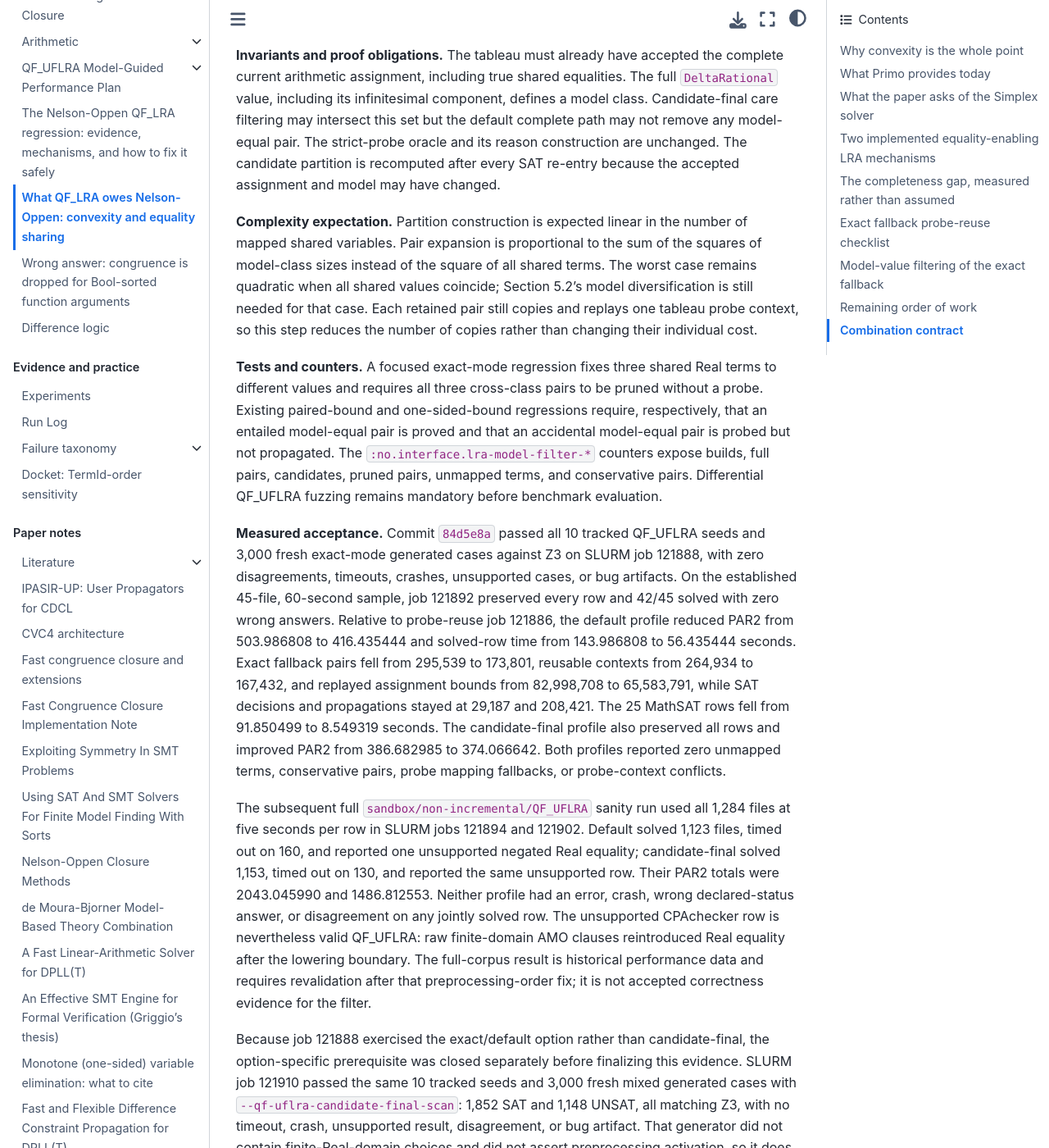
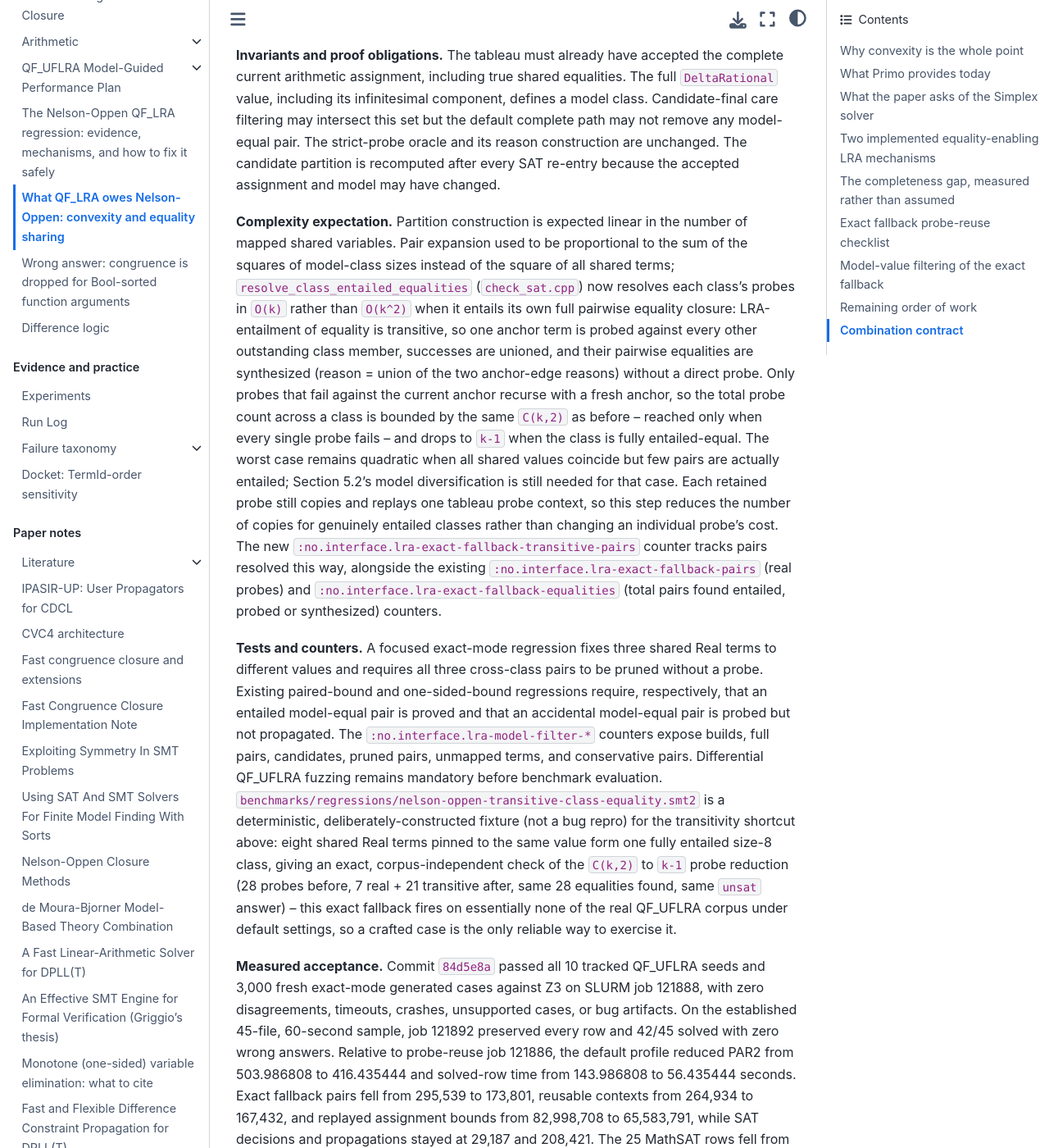
Before and after one commit to primo-solver/primo, a Jupyter Book: the page built from docs/qf-lra-equality-sharing.md, in a window 1280 px wide and 1400 px high, scrolled down 10674 px. Shown: the whole window at 82% size. Built offline with Jupyter Book 1.0.4 settings and Sphinx 7.4.7 and the Sphinx Book theme 1.1.4, drawn with Linux system fonts in a browser that asks for light colours.

Commit message:
Document the class-equality transitivity shortcut
AGENTS.md requires the nearest docs/ page to stay current with solver
control-flow changes; qf-lra-equality-sharing.md's complexity section still
claimed the old sum-of-squares-of-class-sizes bound. Record the new O(k)
best case, the new :no.interface.lra-exact-fallback-transitive-pairs
counter, and the deterministic regression fixture that exercises it (this
exact fallback essentially never fires on the real QF_UFLRA corpus under
default settings, so a crafted case is the only reliable way to pin it down).

```diff
--- a/docs/qf-lra-equality-sharing.md
+++ b/docs/qf-lra-equality-sharing.md
@@ -437,12 +437,28 @@ recomputed after every SAT re-entry because the accepted assignment and model
 may have changed.
 
 **Complexity expectation.** Partition construction is expected linear in the
-number of mapped shared variables. Pair expansion is proportional to the sum of
-the squares of model-class sizes instead of the square of all shared terms. The
-worst case remains quadratic when all shared values coincide; Section 5.2's
-model diversification is still needed for that case. Each retained pair still
-copies and replays one tableau probe context, so this step reduces the number of
-copies rather than changing their individual cost.
+number of mapped shared variables. Pair expansion used to be proportional to
+the sum of the squares of model-class sizes instead of the square of all
+shared terms; `resolve_class_entailed_equalities` (`check_sat.cpp`) now
+resolves each class's probes in `O(k)` rather than `O(k^2)` when it entails
+its own full pairwise equality closure: LRA-entailment of equality is
+transitive, so one anchor term is probed against every other outstanding
+class member, successes are unioned, and their pairwise equalities are
+synthesized (reason = union of the two anchor-edge reasons) without a direct
+probe. Only probes that fail against the current anchor recurse with a fresh
+anchor, so the total probe count across a class is bounded by the same
+`C(k,2)` as before -- reached only when every single probe fails -- and drops
+to `k-1` when the class is fully entailed-equal. The worst case remains
+quadratic when all shared values coincide but few pairs are actually
+entailed; Section 5.2's model diversification is still needed for that case.
+Each retained probe still copies and replays one tableau probe context, so
+this step reduces the number of copies for genuinely entailed classes rather
+than changing an individual probe's cost. The new
+`:no.interface.lra-exact-fallback-transitive-pairs` counter tracks pairs
+resolved this way, alongside the existing
+`:no.interface.lra-exact-fallback-pairs` (real probes) and
+`:no.interface.lra-exact-fallback-equalities` (total pairs found entailed,
+probed or synthesized) counters.
 
 **Tests and counters.** A focused exact-mode regression fixes three shared Real
 terms to different values and requires all three cross-class pairs to be pruned
@@ -452,6 +468,15 @@ model-equal pair is probed but not propagated. The
 `:no.interface.lra-model-filter-*` counters expose builds, full pairs,
 candidates, pruned pairs, unmapped terms, and conservative pairs. Differential
 QF_UFLRA fuzzing remains mandatory before benchmark evaluation.
+`benchmarks/regressions/nelson-oppen-transitive-class-equality.smt2` is a
+deterministic, deliberately-constructed fixture (not a bug repro) for the
+transitivity shortcut above: eight shared Real terms pinned to the same
+value form one fully entailed size-8 class, giving an exact,
+corpus-independent check of the `C(k,2)` to `k-1` probe reduction (28 probes
+before, 7 real + 21 transitive after, same 28 equalities found, same `unsat`
+answer) -- this exact fallback fires on essentially none of the real QF_UFLRA
+corpus under default settings, so a crafted case is the only reliable way to
+exercise it.
 
 **Measured acceptance.** Commit `84d5e8a` passed all 10 tracked QF_UFLRA seeds
 and 3,000 fresh exact-mode generated cases against Z3 on SLURM job 121888, with
```
